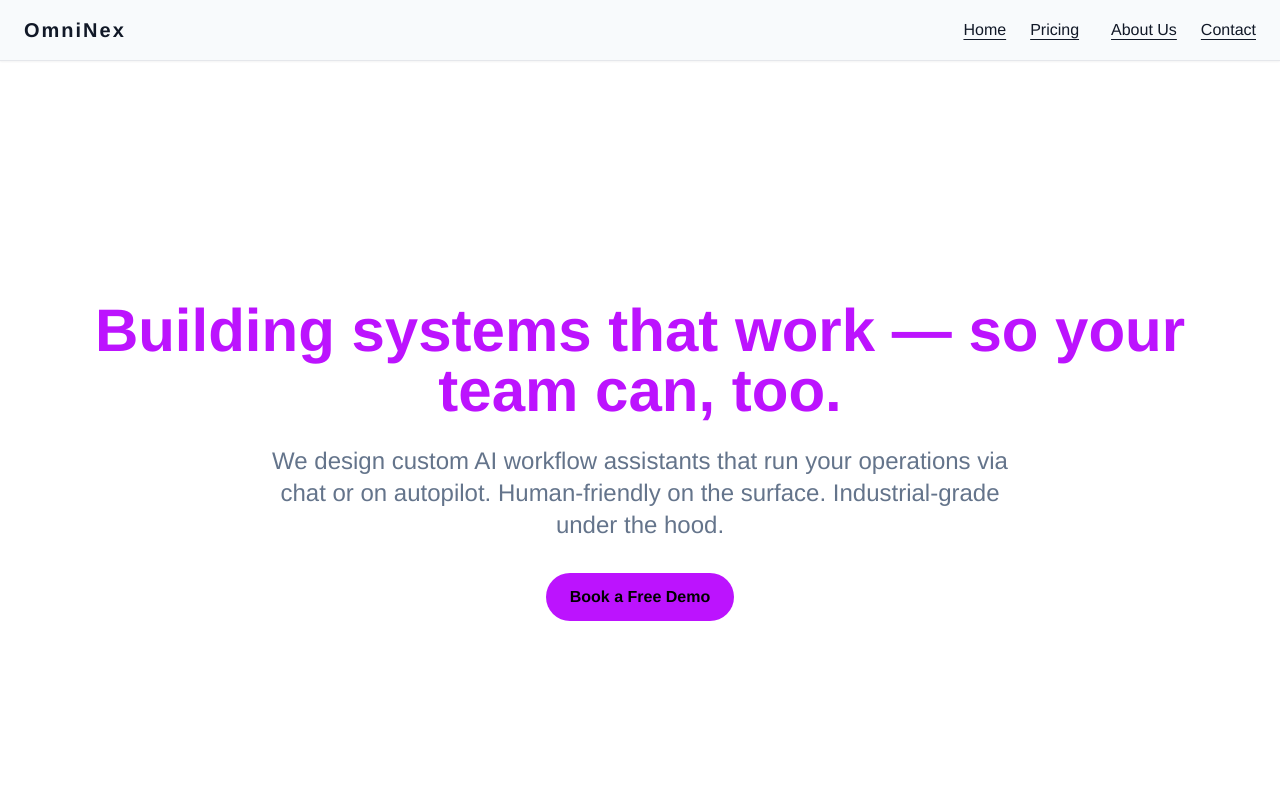
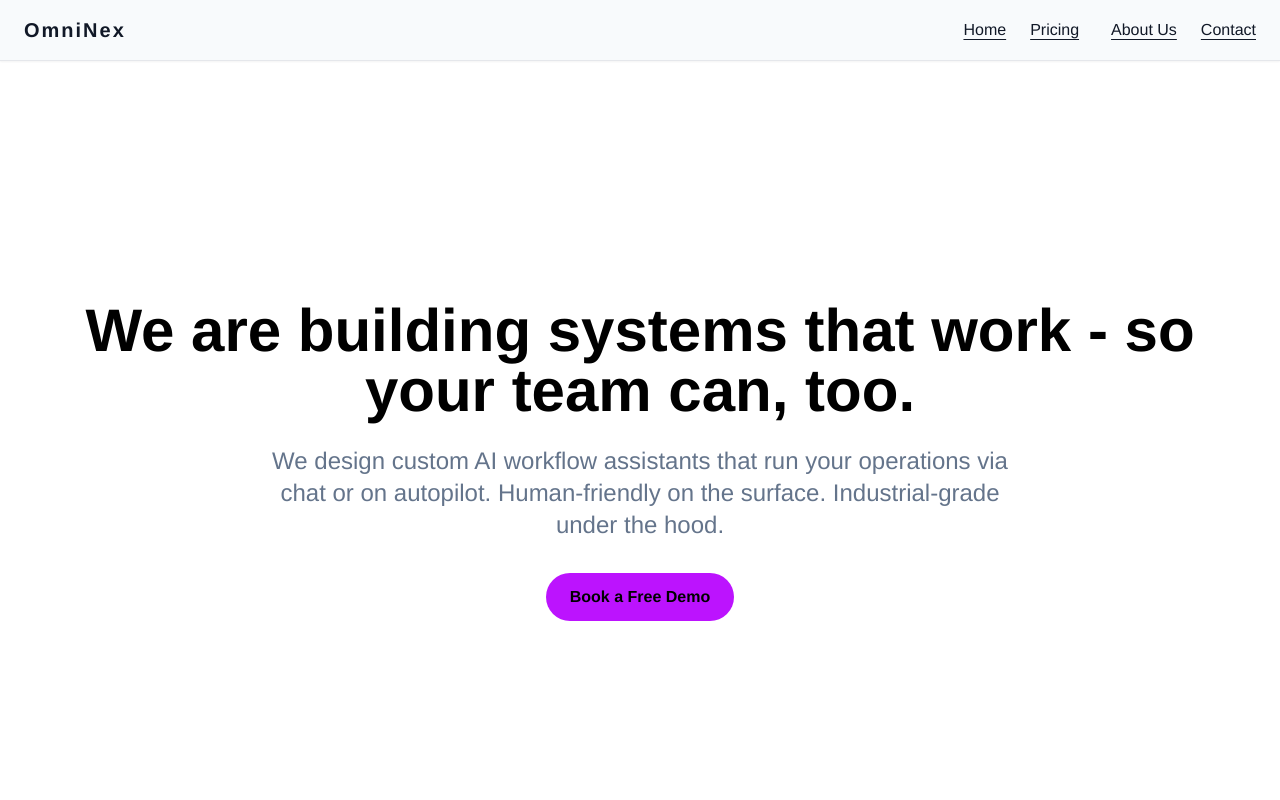
Before and after one commit to Kalcho8233/OmniNexAIWebsite, a Next.js app: page / in a window 1280 px wide. Shown: the top 800 px of the page. Built offline with nearby package versions, Linux system fonts and the light colour scheme.

Commit message:
Update HeroSection.jsx

```diff
--- a/components/HeroSection.jsx
+++ b/components/HeroSection.jsx
@@ -5,12 +5,12 @@ export default function HeroSection() {
   return (
     <section className="min-h-screen flex flex-col items-center justify-center text-center px-6 md:px-12 bg-white">
       <motion.h1
-        className="text-4xl md:text-6xl font-bold mb-6 text-neonPurple"
+        className="text-4xl md:text-6xl font-bold mb-6 text-black"
         initial={{ opacity: 0, y: -30 }}
         animate={{ opacity: 1, y: 0 }}
         transition={{ duration: 0.8 }}
       >
-        Building systems that work — so your team can, too.
+        We are building systems that work - so your team can, too.
       </motion.h1>
 
       <motion.p
```
